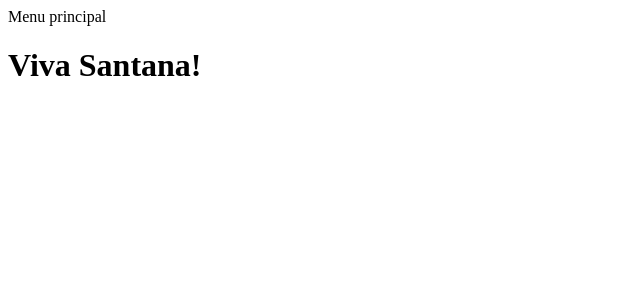
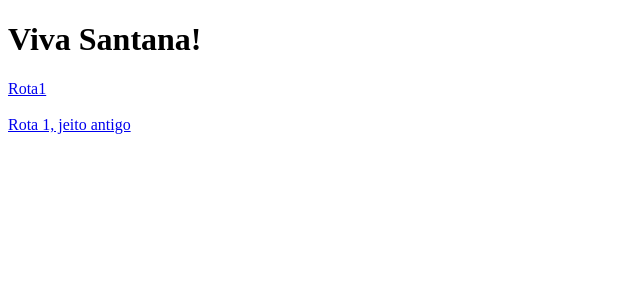
Before and after one commit to quirinof/pweb-next, a Next.js app: page / in a window 1280 px wide. Shown: the top 300 px of the page, without its empty margins (0-640 px from the left). Built offline with nearby package versions, Linux system fonts and the light colour scheme.

Commit message:
start recipe next2a

```diff
--- a/app/page.js
+++ b/app/page.js
@@ -1,24 +1,14 @@
+import Link from "next/link";
+
 export default function Home() {
   return (
     <div>
-      <MenuPrincipal />
-      <Caico />
+      <div>
+        <h1>Viva Santana!</h1>
+        <Link href="/novarota">Rota1</Link> <br />
+        <br />
+        <a href="/novarota">Rota 1, jeito antigo</a>
+      </div>
     </div>
   );
 }
-
-export function MenuPrincipal() {
-  return (
-    <div>
-      <div>Menu principal</div>
-    </div>
-  );
-}
-
-export function Caico() {
-  return (
-    <div>
-      <h1>Viva Santana!</h1>
-    </div>
-  );
-}
```
Also changed, not shown: app/layout.js (+5 -4 lines), app/rota1/page.js (deleted, +0 -11 lines), app/rota2/page.js (deleted, +0 -11 lines).
